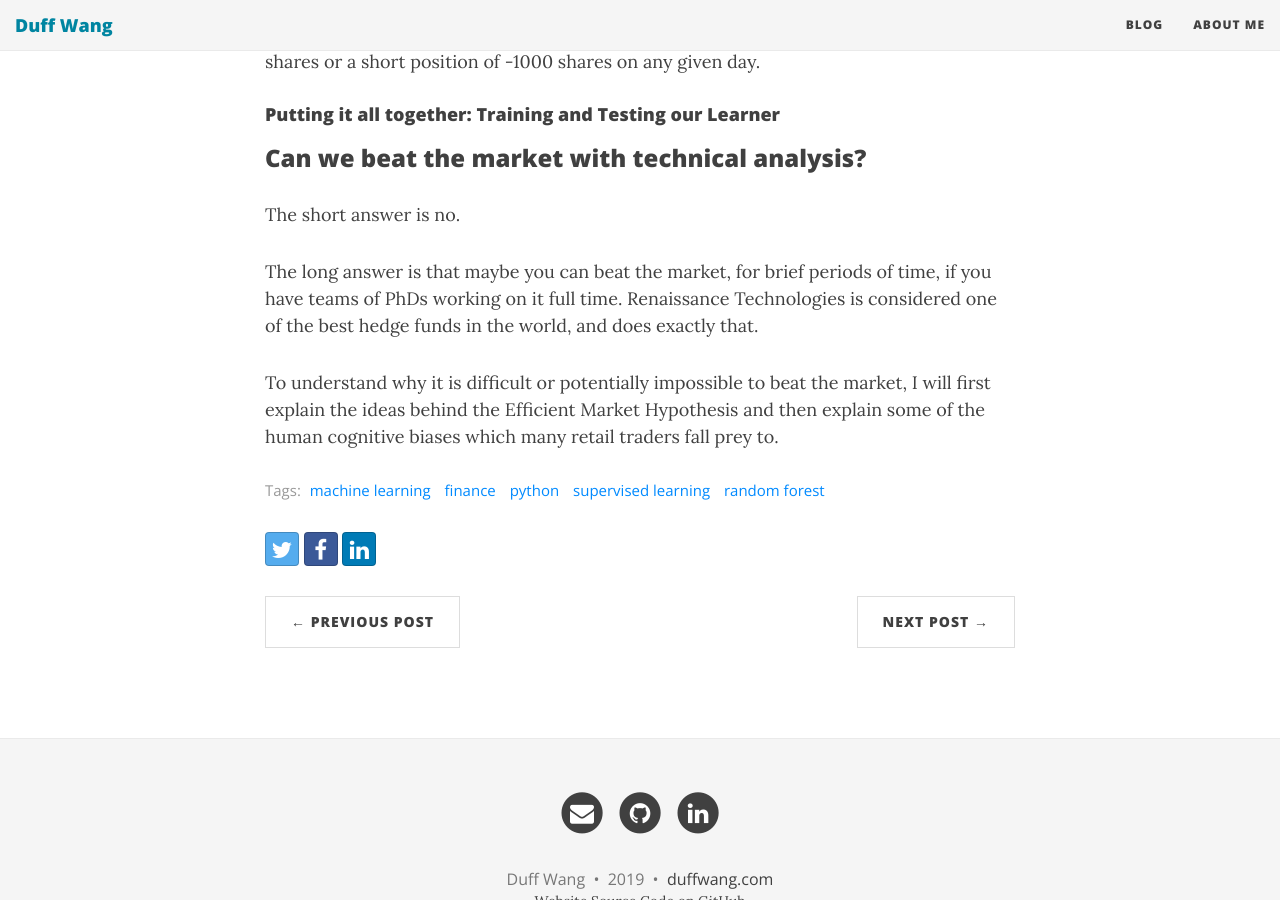
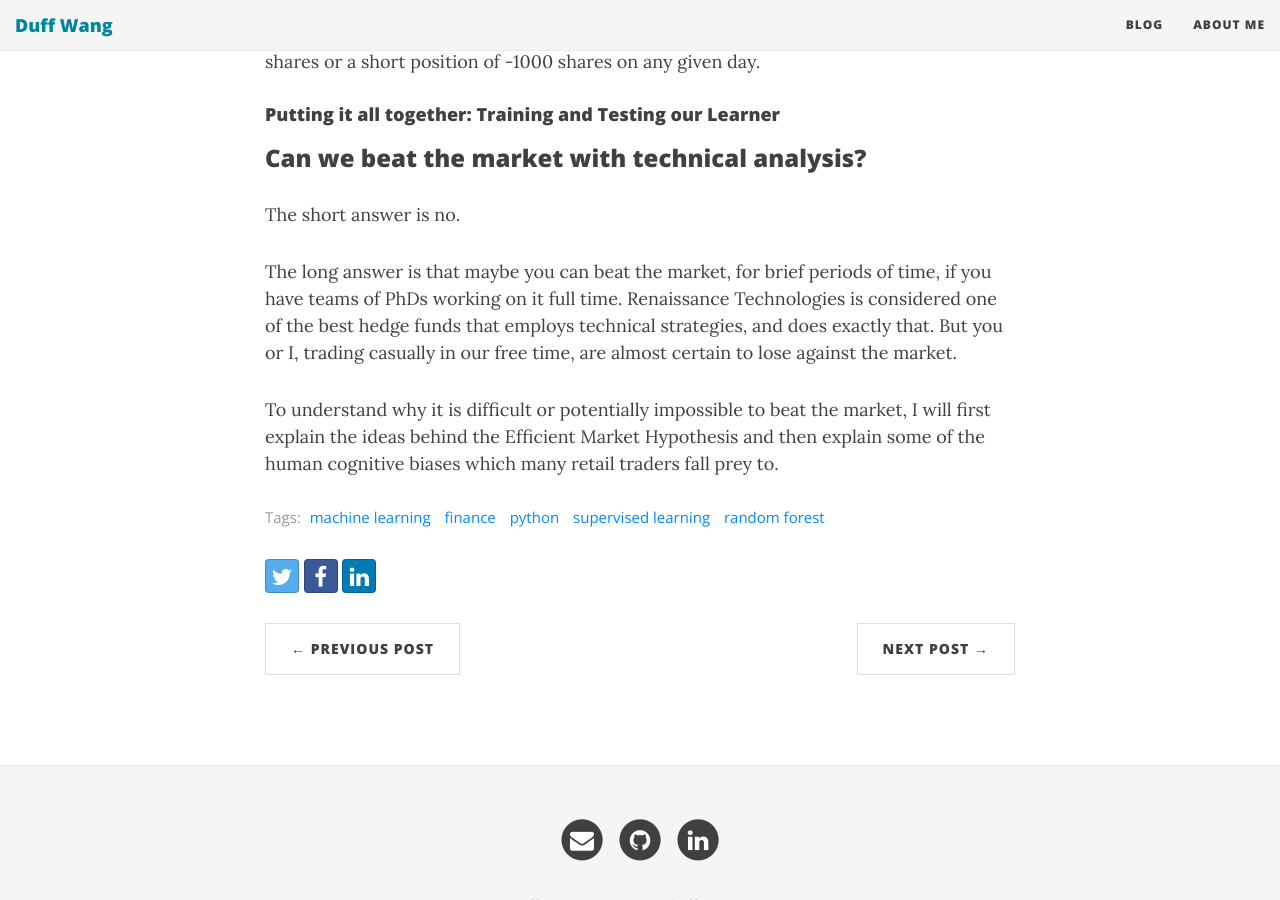
Before and after one commit to duffwang/duffwang.github.io, a Jekyll site: the page built from _posts/2019-02-01-machine-learning-trading.md, in a window 1280 px wide and 900 px high, scrolled down 6963 px. Built offline with Jekyll 4.4.1, drawn with Linux system fonts in a browser that asks for light colours; nearby versions of some CDN libraries; comment, search, counter and statistics services are not loaded.

Commit message:
phrasing

```diff
--- a/_posts/2019-02-01-machine-learning-trading.md
+++ b/_posts/2019-02-01-machine-learning-trading.md
@@ -185,6 +185,6 @@ For the purposes of this post, we'll assume we can take at most a long position
 
 The short answer is no.
 
-The long answer is that maybe you can beat the market, for brief periods of time, if you have teams of PhDs working on it full time. Renaissance Technologies is considered one of the best hedge funds in the world, and does exactly that.
+The long answer is that maybe you can beat the market, for brief periods of time, if you have teams of PhDs working on it full time. Renaissance Technologies is considered one of the best hedge funds that employs technical strategies, and does exactly that. But you or I, trading casually in our free time, are almost certain to lose against the market.
 
 To understand why it is difficult or potentially impossible to beat the market, I will first explain the ideas behind the Efficient Market Hypothesis and then explain some of the human cognitive biases which many retail traders fall prey to.
```
